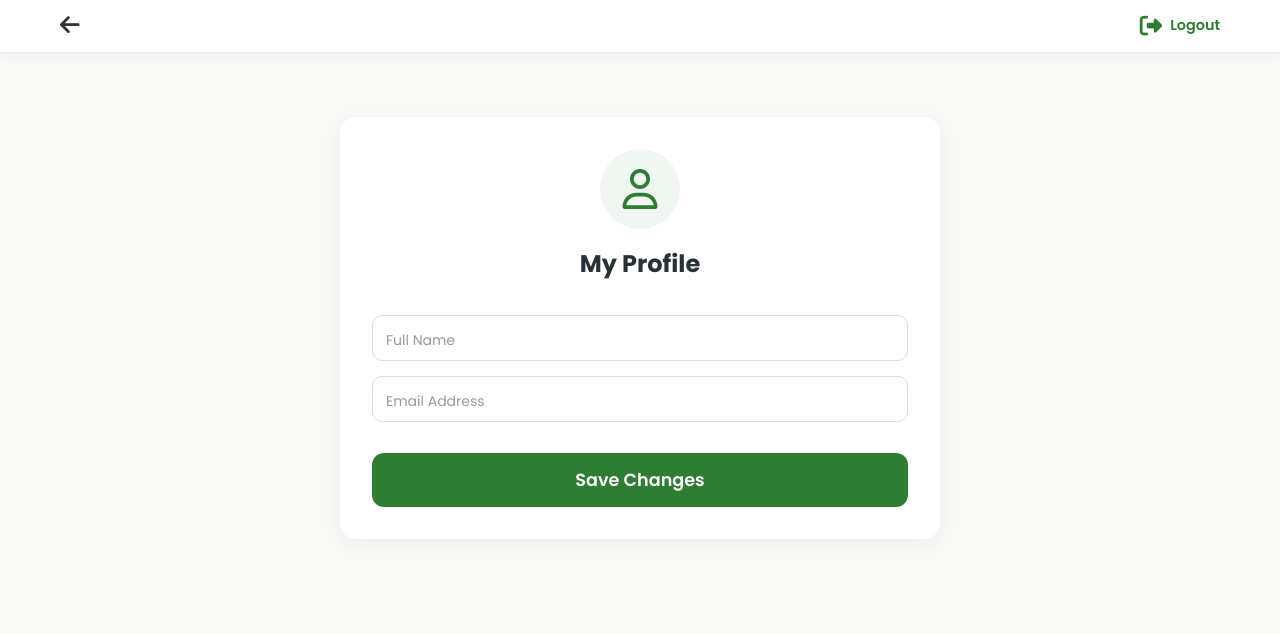
After one commit to dhruvvira18/SmartGrocer, a FastAPI app: template customer_site/templates/profile.html in a window 1280 px wide. The commit adds this page. Shown: the top 634 px of the page. Run offline with FastAPI, Linux system fonts and the light colour scheme; the template is opened without the code that fills it, so the values that code supplies are empty.

Commit message:
Add User Profile page and session management
Co-authored-by: dhruvvira18 <221361408+dhruvvira18@users.noreply.github.com>

```diff
--- a/customer_site/main.py
+++ b/customer_site/main.py
@@ -37,6 +37,15 @@ async def shop_index(slug: str, request: Request, db: DbSession):
     if not retailer:
         raise HTTPException(status_code=404, detail="Store not found")
 
+    # Check session
+    shopper_id = request.cookies.get("shopper_id")
+    user = None
+    if shopper_id:
+        try:
+            user = db.query(models.User).filter(models.User.id == int(shopper_id)).first()
+        except ValueError:
+            pass
+
     # Fetch only THIS retailer's products
     products = db.query(models.Product).filter(models.Product.retailer_id == retailer.id).all()
 
@@ -50,8 +59,83 @@ async def shop_index(slug: str, request: Request, db: DbSession):
         "request": request,
         "retailer": retailer,
         "products": products,
-        "categories": categories
+        "categories": categories,
+        "user": user
     })
+
+@app.get("/shop/{slug}/profile", response_class=HTMLResponse)
+async def shop_profile(slug: str, request: Request, db: DbSession):
+    retailer = db.query(models.Retailer).filter(models.Retailer.slug == slug).first()
+    if not retailer:
+        raise HTTPException(status_code=404, detail="Store not found")
+
+    shopper_id = request.cookies.get("shopper_id")
+    if not shopper_id:
+        return RedirectResponse(url=f"/shop/{slug}", status_code=303)
+
+    try:
+        user = db.query(models.User).filter(models.User.id == int(shopper_id)).first()
+    except ValueError:
+        return RedirectResponse(url=f"/shop/{slug}", status_code=303)
+
+    if not user:
+        return RedirectResponse(url=f"/shop/{slug}", status_code=303)
+
+    msg = request.query_params.get("msg")
+    err = request.query_params.get("err")
+
+    return templates.TemplateResponse("profile.html", {
+        "request": request,
+        "retailer": retailer,
+        "user": user,
+        "success": msg,
+        "error": err
+    })
+
+@app.post("/shop/{slug}/profile")
+async def update_profile(
+    slug: str,
+    request: Request,
+    db: DbSession,
+    full_name: Annotated[str, Form()],
+    email: Annotated[EmailStr, Form()]
+):
+    retailer = db.query(models.Retailer).filter(models.Retailer.slug == slug).first()
+    if not retailer:
+        raise HTTPException(status_code=404, detail="Store not found")
+
+    shopper_id = request.cookies.get("shopper_id")
+    if not shopper_id:
+        return RedirectResponse(url=f"/shop/{slug}", status_code=303)
+
+    try:
+        user = db.query(models.User).filter(models.User.id == int(shopper_id)).first()
+    except ValueError:
+        return RedirectResponse(url=f"/shop/{slug}", status_code=303)
+
+    if not user:
+        return RedirectResponse(url=f"/shop/{slug}", status_code=303)
+
+    # Check if new email is already taken by someone else
+    if email != user.email:
+        existing_user = db.query(models.User).filter(
+            models.User.email == email,
+            models.User.retailer_id == retailer.id
+        ).first()
+        if existing_user:
+            return RedirectResponse(url=f"/shop/{slug}/profile?err=Email+is+already+in+use+by+another+account.", status_code=303)
+
+    user.full_name = full_name
+    user.email = email
+    db.commit()
+
+    return RedirectResponse(url=f"/shop/{slug}/profile?msg=Profile+updated+successfully.", status_code=303)
+
+@app.get("/shop/{slug}/logout")
+async def logout(slug: str):
+    response = RedirectResponse(url=f"/shop/{slug}", status_code=303)
+    response.delete_cookie("shopper_id")
+    return response
 
 @app.get("/shop/{slug}/check-user")
 async def check_user(slug: str, email: str, db: DbSession):
@@ -81,7 +165,9 @@ async def login_or_signup(
 
     if user:
         if user.password == password:
-            return RedirectResponse(url=f"/shop/{slug}/index", status_code=303)
+            response = RedirectResponse(url=f"/shop/{slug}/index", status_code=303)
+            response.set_cookie(key="shopper_id", value=str(user.id), httponly=True)
+            return response
 
         # ERROR: Incorrect Password
         return templates.TemplateResponse("login.html", {
@@ -112,4 +198,6 @@ async def login_or_signup(
         )
         db.add(new_user)
         db.commit()
-        return RedirectResponse(url=f"/shop/{slug}/index", status_code=303)
+        response = RedirectResponse(url=f"/shop/{slug}/index", status_code=303)
+        response.set_cookie(key="shopper_id", value=str(new_user.id), httponly=True)
+        return response
--- a/customer_site/static/style.css
+++ b/customer_site/static/style.css
@@ -309,6 +309,19 @@ body {
     font-size: 1.4rem;
     color: #333;
     text-decoration: none;
+}
+.user-profile-link {
+    display: flex;
+    align-items: center;
+    gap: 0.5rem;
+    color: var(--primary);
+}
+.user-profile-link:hover {
+    color: var(--secondary);
+}
+.user-greeting {
+    font-size: 0.9rem;
+    font-weight: 600;
 }
 
 .cart-btn {
--- /dev/null
+++ b/customer_site/templates/profile.html
@@ -0,0 +1,65 @@
+<!DOCTYPE html>
+<html lang="en">
+<head>
+    <meta charset="UTF-8">
+    <title>{{ retailer.business_name }} | My Profile</title>
+    <link rel="stylesheet" href="{{ url_for('static', path='style.css') }}">
+    <link rel="stylesheet" href="https://cdnjs.cloudflare.com/ajax/libs/font-awesome/6.4.0/css/all.min.css">
+    <link href="https://fonts.googleapis.com/css2?family=Poppins:wght@300;400;500;600;700&display=swap" rel="stylesheet">
+</head>
+<body>
+    <nav class="navbar">
+        <div class="container nav-container">
+            <div class="nav-left">
+                <a href="/shop/{{ retailer.slug }}/index" class="nav-icon-btn"><i class="fas fa-arrow-left"></i></a>
+                <div class="logo" style="margin-left: 1rem;">
+                    <span class="logo-text">{{ retailer.business_name }}</span>
+                </div>
+            </div>
+            <div class="nav-right">
+                <a href="/shop/{{ retailer.slug }}/logout" class="nav-icon-btn user-profile-link">
+                    <i class="fas fa-sign-out-alt"></i>
+                    <span class="user-greeting">Logout</span>
+                </a>
+            </div>
+        </div>
+    </nav>
+
+    <main class="container main-content">
+        <div class="profile-container" style="max-width: 600px; margin: 2rem auto; background: #fff; padding: 2rem; border-radius: 16px; box-shadow: 0 4px 20px rgba(0,0,0,0.05);">
+            <div style="text-align: center; margin-bottom: 2rem;">
+                <div style="width: 80px; height: 80px; background: var(--section-bg); border-radius: 50%; display: flex; align-items: center; justify-content: center; margin: 0 auto 1rem; color: var(--primary); font-size: 2.5rem;">
+                    <i class="far fa-user"></i>
+                </div>
+                <h2>My Profile</h2>
+            </div>
+
+            {% if error %}
+            <div style="background: #fee2e2; color: #ef4444; padding: 1rem; border-radius: 8px; margin-bottom: 1.5rem; text-align: center; font-weight: 500;">
+                {{ error }}
+            </div>
+            {% endif %}
+
+            {% if success %}
+            <div style="background: #dcfce7; color: #16a34a; padding: 1rem; border-radius: 8px; margin-bottom: 1.5rem; text-align: center; font-weight: 500;">
+                {{ success }}
+            </div>
+            {% endif %}
+
+            <form action="/shop/{{ retailer.slug }}/profile" method="POST">
+                <div class="input-group">
+                    <input type="text" id="full_name" name="full_name" class="floating-input" value="{{ user.full_name }}" placeholder=" " required>
+                    <label for="full_name" class="floating-label">Full Name</label>
+                </div>
+
+                <div class="input-group">
+                    <input type="email" id="email" name="email" class="floating-input" value="{{ user.email }}" placeholder=" " required>
+                    <label for="email" class="floating-label">Email Address</label>
+                </div>
+
+                <button type="submit" class="login-btn" style="margin-top: 1rem; font-size: 1.1rem; padding: 14px;">Save Changes</button>
+            </form>
+        </div>
+    </main>
+</body>
+</html>
```
Also changed, not shown: customer_site/templates/index.html (+8 -2 lines).
